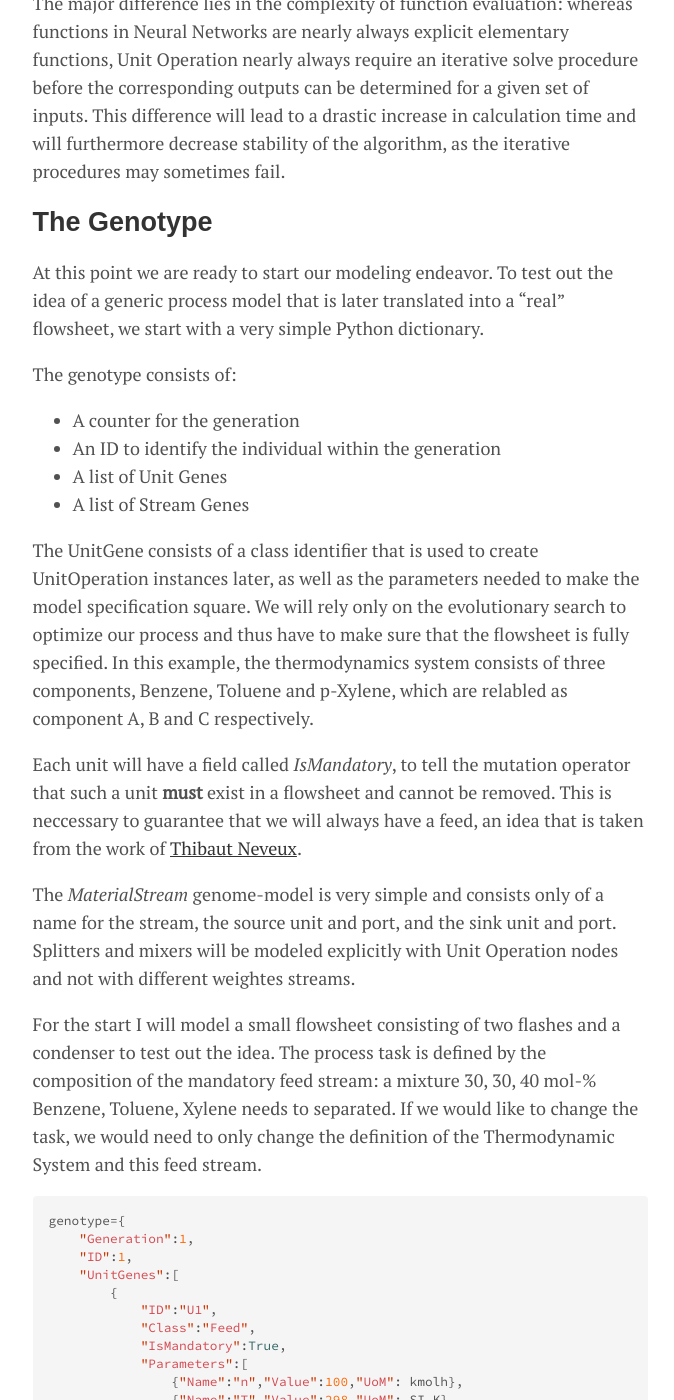
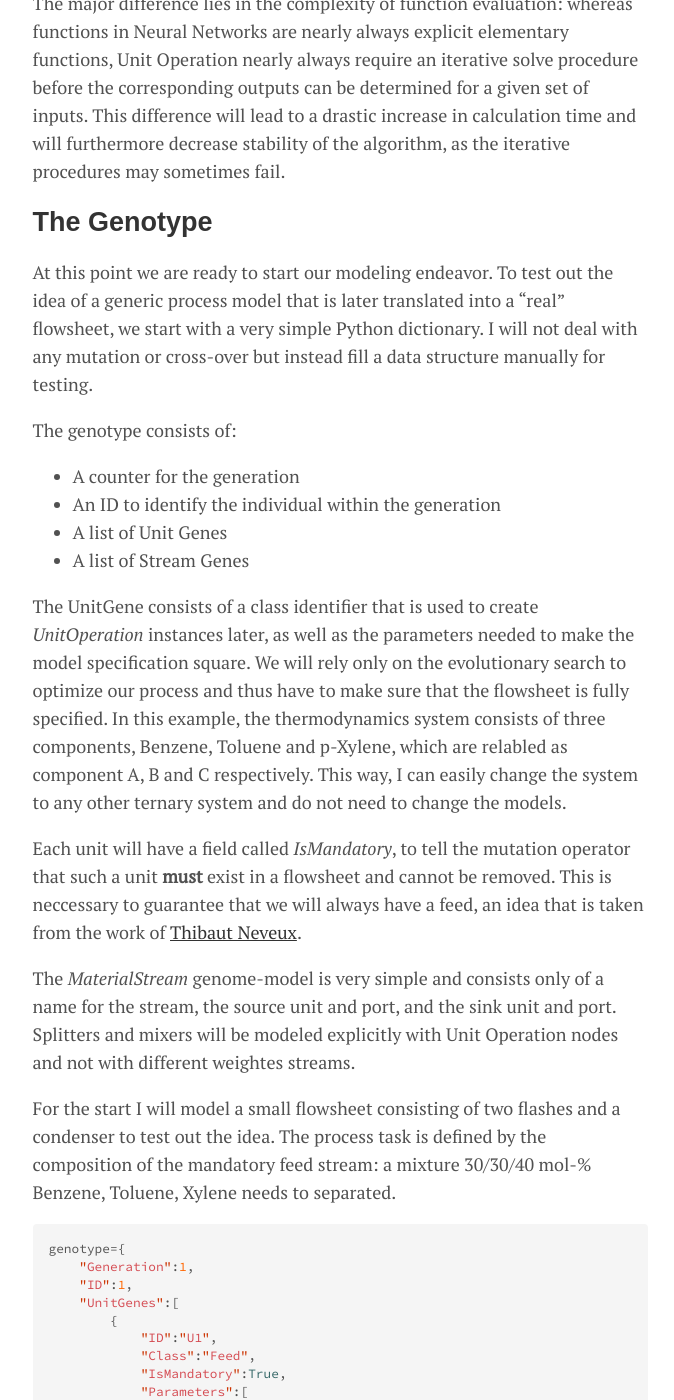
Before and after one commit to Nukleon84/ChemicalCode, a Jekyll site: the page built from _posts/2020-01-15-evolution-of-flowsheet-topologies-part2.md, in a window 1280 px wide and 1400 px high, scrolled down 3194 px. Shown: the whole window, without its empty margins (300-974 px from the left). Built offline with Jekyll 4.4.1, drawn with Linux system fonts in a browser that asks for light colours.

Commit message:
Fixed some typos in article 6

````diff
--- a/_posts/2020-01-15-evolution-of-flowsheet-topologies-part2.md
+++ b/_posts/2020-01-15-evolution-of-flowsheet-topologies-part2.md
@@ -30,7 +30,7 @@ From a conceptual point of view I see a lot of similarities between Neurons and
 The major difference lies in the complexity of function evaluation: whereas functions in Neural Networks are nearly always explicit elementary functions, Unit Operation nearly always require an iterative solve procedure before the corresponding outputs can be determined for a given set of inputs. This difference will lead to a drastic increase in calculation time and will furthermore decrease stability of the algorithm, as the iterative procedures may sometimes fail.
 
 ## The Genotype
-At this point we are ready to start our modeling endeavor. To test out the idea of a generic process model that is later translated into a "real" flowsheet, we start with a very simple Python dictionary.
+At this point we are ready to start our modeling endeavor. To test out the idea of a generic process model that is later translated into a "real" flowsheet, we start with a very simple Python dictionary. I will not deal with any mutation or cross-over but instead fill a data structure manually for testing.
 
 The genotype consists of:
 
@@ -39,13 +39,13 @@ The genotype consists of:
 * A list of Unit Genes
 * A list of Stream Genes
 
-The UnitGene consists of a class identifier that is used to create UnitOperation instances later, as well as the parameters needed to make the model specification square. We will rely only on the evolutionary search to optimize our process and thus have to make sure that the flowsheet is fully specified. In this example, the thermodynamics system consists of three components, Benzene, Toluene and p-Xylene, which are relabled as component A, B and C respectively.
+The UnitGene consists of a class identifier that is used to create *UnitOperation* instances later, as well as the parameters needed to make the model specification square. We will rely only on the evolutionary search to optimize our process and thus have to make sure that the flowsheet is fully specified. In this example, the thermodynamics system consists of three components, Benzene, Toluene and p-Xylene, which are relabled as component A, B and C respectively. This way, I can easily change the system to any other ternary system and do not need to change the models.
 
 Each unit will have a field called *IsMandatory*, to tell the mutation operator that such a unit **must** exist in a flowsheet and cannot be removed. This is neccessary to guarantee that we will always have a feed, an idea that is taken from the work of [Thibaut Neveux](https://www.sciencedirect.com/science/article/pii/S0009250918302136).
 
 The *MaterialStream* genome-model is very simple and consists only of a name for the stream, the source unit and port, and the sink unit and port. Splitters and mixers will be modeled explicitly with Unit Operation nodes and not with different weightes streams.
 
-For the start I will model a small flowsheet consisting of two flashes and a condenser to test out the idea. The process task is defined by the composition of the mandatory feed stream: a mixture 30, 30, 40 mol-% Benzene, Toluene, Xylene needs to separated. If we would like to change the task, we would need to only change the definition of the Thermodynamic System and this feed stream.
+For the start I will model a small flowsheet consisting of two flashes and a condenser to test out the idea. The process task is defined by the composition of the mandatory feed stream: a mixture 30/30/40 mol-% Benzene, Toluene, Xylene needs to separated.
 
 ```python
 genotype={
````
Also changed, not shown: other parts of _posts/2020-01-15-evolution-of-flowsheet-topologies-part2.md (+2 -2 lines).
